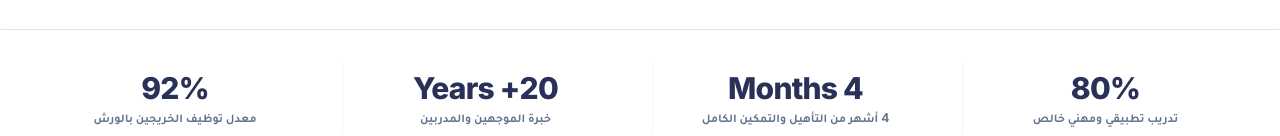
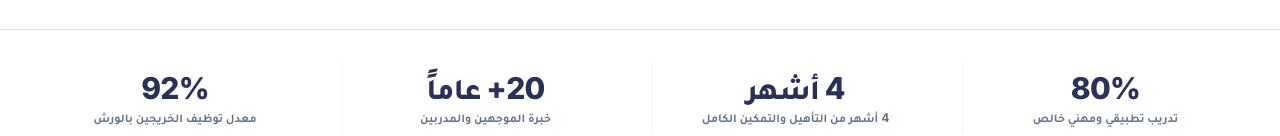
Before and after one commit to AlioM46/hypro-acadmey, a React (Vite) app: page / in a window 1280 px wide. Shown: the part 695-831 px from the top of the page. Built offline with nearby package versions, Linux system fonts and the light colour scheme.

Commit message:
feat: translate home page statistics values containing Months and Years

```diff
--- a/src/App.tsx
+++ b/src/App.tsx
@@ -364,7 +364,7 @@ export default function App() {
                     {stats.map((stat, idx) => (
                       <div key={idx} className="space-y-1 p-2 border-r last:border-0 border-slate-100 rtl:border-r-0 rtl:border-l rtl:last:border-r-0 rtl:last:border-l-0">
                         <div className="text-2xl sm:text-3xl font-extrabold text-brand-blue tracking-tight select-none">
-                          {stat.value}
+                          {tObj(stat, 'value')}
                         </div>
                         <div className="text-xs font-bold text-slate-500 font-sans">
                           {tObj(stat, 'label')}
--- a/src/data/academyContent.ts
+++ b/src/data/academyContent.ts
@@ -7,7 +7,9 @@
  */
 
 export interface AcademyStats {
-  value: string;
+  value?: string;
+  valueEn: string;
+  valueAr: string;
   labelEn: string;
   labelAr: string;
 }
@@ -109,10 +111,10 @@ export const academyContent: AcademyContent = {
     addressAr: "سورية، إدلب، المنطقة الصناعية"
   },
   stats: [
-    { value: "80%", labelEn: "Practical Work Focused", labelAr: "تدريب تطبيقي ومهني خالص" },
-    { value: "4 Months", labelEn: "Intensive Apprenticeship", labelAr: "4 أشهر من التأهيل والتمكين الكامل" },
-    { value: "20+ Years", labelEn: "Core Experts Experience", labelAr: "خبرة الموجهين والمدربين" },
-    { value: "92%", labelEn: "Placement Integration", labelAr: "معدل توظيف الخريجين بالورش" }
+    { valueEn: "80%", valueAr: "80%", labelEn: "Practical Work Focused", labelAr: "تدريب تطبيقي ومهني خالص" },
+    { valueEn: "4 Months", valueAr: "4 أشهر", labelEn: "Intensive Apprenticeship", labelAr: "4 أشهر من التأهيل والتمكين الكامل" },
+    { valueEn: "20+ Years", valueAr: "20+ عاماً", labelEn: "Core Experts Experience", labelAr: "خبرة الموجهين والمدربين" },
+    { valueEn: "92%", valueAr: "92%", labelEn: "Placement Integration", labelAr: "معدل توظيف الخريجين بالورش" }
   ],
   modules: [
     {
```
